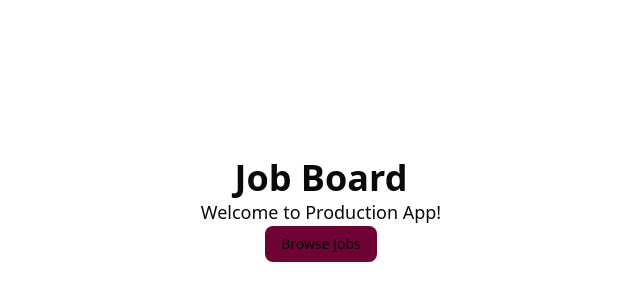
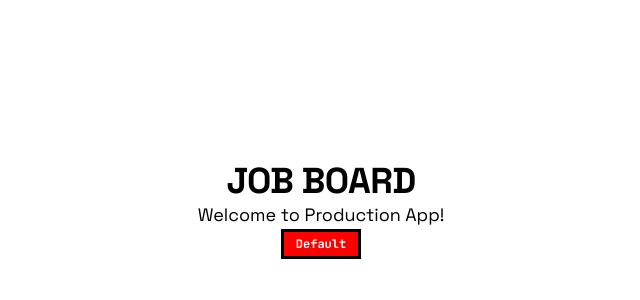
Before and after one commit to yaya1426/job-board, a Next.js app: page / in a window 1280 px wide. Shown: the part 190-490 px from the top of the page, without its empty margins (319-959 px from the left). Built offline with nearby package versions, Linux system fonts and the light colour scheme.

Commit message:
Day 5: Brutal Design System

```diff
--- a/app/(admin)/dashboard/page.tsx
+++ b/app/(admin)/dashboard/page.tsx
@@ -1,12 +1,11 @@
-import Link from "next/link";
+import { Button } from "@/components/ui/button";
 
 
 function DashboardPage() {
     return (
         <div className="flex flex-col items-center justify-center h-screen">
             <h1 className="text-4xl font-bold">Admin Dashboard</h1>
-            <Link className="bg-blue-500 text-white p-2 rounded-md hover:bg-blue-600" href="/dashboard/jobs">Jobs</Link>
-            <Link className="bg-blue-500 text-white p-2 rounded-md hover:bg-blue-600" href="/dashboard/applications">Applications</Link>
+            <Button variant="accent">Jobs</Button>
         </div>
     );
 }
--- a/app/(app)/page.tsx
+++ b/app/(app)/page.tsx
@@ -1,11 +1,11 @@
-import { Button } from "@/components/ui/button";
+import { Badge } from "@/components/ui/badge";
 
 export default function Home() {
   return (
     <div className="flex flex-col items-center justify-center h-screen">
       <h1 className="text-4xl font-bold">Job Board</h1>
       <p className="text-lg">Welcome to Production App!</p>
-      <Button variant="destructive">Browse Jobs</Button>
+      <Badge variant="destructive">Default</Badge>
     </div>
   );
 }
--- a/app/globals.css
+++ b/app/globals.css
@@ -1,126 +1,249 @@
+@import url("https://fonts.googleapis.com/css2?family=Space+Grotesk:wght@400;500;600;700&family=JetBrains+Mono:wght@400;500;600;700&display=swap");
+
 @import "tailwindcss";
 @import "tw-animate-css";
 @import "shadcn/tailwind.css";
 
-@custom-variant dark (&:is(.dark *));
+/* Tailwind v4 dark mode controlled by `.dark` class */
+@custom-variant dark (&:where(.dark, .dark *));
 
+/**
+ * Tailwind v4 token mapping (shadcn style):
+ * This is what makes classes like bg-background, text-foreground, border-border, etc. work.
+ */
 @theme inline {
-  --color-background: var(--background);
-  --color-foreground: var(--foreground);
-  --font-sans: var(--font-geist-sans);
-  --font-mono: var(--font-geist-mono);
-  --color-sidebar-ring: var(--sidebar-ring);
-  --color-sidebar-border: var(--sidebar-border);
-  --color-sidebar-accent-foreground: var(--sidebar-accent-foreground);
-  --color-sidebar-accent: var(--sidebar-accent);
-  --color-sidebar-primary-foreground: var(--sidebar-primary-foreground);
-  --color-sidebar-primary: var(--sidebar-primary);
-  --color-sidebar-foreground: var(--sidebar-foreground);
-  --color-sidebar: var(--sidebar);
-  --color-chart-5: var(--chart-5);
-  --color-chart-4: var(--chart-4);
-  --color-chart-3: var(--chart-3);
-  --color-chart-2: var(--chart-2);
-  --color-chart-1: var(--chart-1);
-  --color-ring: var(--ring);
-  --color-input: var(--input);
-  --color-border: var(--border);
-  --color-destructive: var(--destructive);
-  --color-accent-foreground: var(--accent-foreground);
-  --color-accent: var(--accent);
-  --color-muted-foreground: var(--muted-foreground);
-  --color-muted: var(--muted);
-  --color-secondary-foreground: var(--secondary-foreground);
-  --color-secondary: var(--secondary);
-  --color-primary-foreground: var(--primary-foreground);
-  --color-primary: var(--primary);
-  --color-popover-foreground: var(--popover-foreground);
-  --color-popover: var(--popover);
-  --color-card-foreground: var(--card-foreground);
-  --color-card: var(--card);
-  --radius-sm: calc(var(--radius) - 4px);
-  --radius-md: calc(var(--radius) - 2px);
+  /* Core */
+  --color-background: hsl(var(--background));
+  --color-foreground: hsl(var(--foreground));
+
+  --color-card: hsl(var(--card));
+  --color-card-foreground: hsl(var(--card-foreground));
+
+  --color-popover: hsl(var(--popover));
+  --color-popover-foreground: hsl(var(--popover-foreground));
+
+  --color-primary: hsl(var(--primary));
+  --color-primary-foreground: hsl(var(--primary-foreground));
+
+  --color-secondary: hsl(var(--secondary));
+  --color-secondary-foreground: hsl(var(--secondary-foreground));
+
+  --color-muted: hsl(var(--muted));
+  --color-muted-foreground: hsl(var(--muted-foreground));
+
+  --color-accent: hsl(var(--accent));
+  --color-accent-foreground: hsl(var(--accent-foreground));
+
+  --color-destructive: hsl(var(--destructive));
+  --color-destructive-foreground: hsl(var(--destructive-foreground));
+
+  --color-border: hsl(var(--border));
+  --color-input: hsl(var(--input));
+  --color-ring: hsl(var(--ring));
+
+  /* Extra semantic colors (your DS) */
+  --color-neon: hsl(var(--neon));
+  --color-neon-foreground: hsl(var(--neon-foreground));
+
+  --color-warning: hsl(var(--warning));
+  --color-warning-foreground: hsl(var(--warning-foreground));
+
+  --color-info: hsl(var(--info));
+  --color-info-foreground: hsl(var(--info-foreground));
+
+  /* Sidebar (shadcn/ui sidebar tokens) */
+  --color-sidebar: hsl(var(--sidebar-background));
+  --color-sidebar-foreground: hsl(var(--sidebar-foreground));
+  --color-sidebar-primary: hsl(var(--sidebar-primary));
+  --color-sidebar-primary-foreground: hsl(var(--sidebar-primary-foreground));
+  --color-sidebar-accent: hsl(var(--sidebar-accent));
+  --color-sidebar-accent-foreground: hsl(var(--sidebar-accent-foreground));
+  --color-sidebar-border: hsl(var(--sidebar-border));
+  --color-sidebar-ring: hsl(var(--sidebar-ring));
+
+  /* Typography */
+  --font-sans: var(--font-body);
+  --font-mono: var(--font-mono);
+
+  /* Radius (brutal DS) */
+  --radius-sm: var(--radius);
+  --radius-md: var(--radius);
   --radius-lg: var(--radius);
-  --radius-xl: calc(var(--radius) + 4px);
-  --radius-2xl: calc(var(--radius) + 8px);
-  --radius-3xl: calc(var(--radius) + 12px);
-  --radius-4xl: calc(var(--radius) + 16px);
+  --radius-xl: var(--radius);
+  --radius-2xl: var(--radius);
+  --radius-3xl: var(--radius);
+  --radius-4xl: var(--radius);
 }
 
+/* =========================
+   Design System Tokens (HSL)
+   ========================= */
 :root {
-  --radius: 0.625rem;
-  --background: oklch(1 0 0);
-  --foreground: oklch(0.145 0 0);
-  --card: oklch(1 0 0);
-  --card-foreground: oklch(0.145 0 0);
-  --popover: oklch(1 0 0);
-  --popover-foreground: oklch(0.145 0 0);
-  --primary: oklch(0.205 0 0);
-  --primary-foreground: oklch(0.985 0 0);
-  --secondary: oklch(0.97 0 0);
-  --secondary-foreground: oklch(0.205 0 0);
-  --muted: oklch(0.97 0 0);
-  --muted-foreground: oklch(0.556 0 0);
-  --accent: oklch(0.97 0 0);
-  --accent-foreground: oklch(0.205 0 0);
-  --destructive: oklch(0.3533 0.1406 0);
-  --border: oklch(0.922 0 0);
-  --input: oklch(0.922 0 0);
-  --ring: oklch(0.708 0 0);
-  --chart-1: oklch(0.646 0.222 41.116);
-  --chart-2: oklch(0.6 0.118 184.704);
-  --chart-3: oklch(0.398 0.07 227.392);
-  --chart-4: oklch(0.828 0.189 84.429);
-  --chart-5: oklch(0.769 0.188 70.08);
-  --sidebar: oklch(0.985 0 0);
-  --sidebar-foreground: oklch(0.145 0 0);
-  --sidebar-primary: oklch(0.205 0 0);
-  --sidebar-primary-foreground: oklch(0.985 0 0);
-  --sidebar-accent: oklch(0.97 0 0);
-  --sidebar-accent-foreground: oklch(0.205 0 0);
-  --sidebar-border: oklch(0.922 0 0);
-  --sidebar-ring: oklch(0.708 0 0);
+  --background: 0 0% 100%;
+  --foreground: 0 0% 0%;
+
+  --card: 0 0% 100%;
+  --card-foreground: 0 0% 0%;
+
+  --popover: 0 0% 100%;
+  --popover-foreground: 0 0% 0%;
+
+  --primary: 0 0% 0%;
+  --primary-foreground: 0 0% 100%;
+
+  --secondary: 0 0% 96%;
+  --secondary-foreground: 0 0% 0%;
+
+  --muted: 0 0% 94%;
+  --muted-foreground: 0 0% 40%;
+
+  --accent: 120 100% 40%;
+  --accent-foreground: 0 0% 0%;
+
+  --destructive: 0 100% 50%;
+  --destructive-foreground: 0 0% 100%;
+
+  --border: 0 0% 0%;
+  --input: 0 0% 0%;
+  --ring: 120 100% 40%;
+
+  --radius: 0px;
+
+  --neon: 120 100% 40%;
+  --neon-foreground: 0 0% 0%;
+  --warning: 45 100% 50%;
+  --warning-foreground: 0 0% 0%;
+  --info: 220 100% 50%;
+  --info-foreground: 0 0% 100%;
+
+  --sidebar-background: 0 0% 0%;
+  --sidebar-foreground: 0 0% 100%;
+  --sidebar-primary: 120 100% 40%;
+  --sidebar-primary-foreground: 0 0% 0%;
+  --sidebar-accent: 0 0% 15%;
+  --sidebar-accent-foreground: 0 0% 100%;
+  --sidebar-border: 0 0% 25%;
+  --sidebar-ring: 120 100% 40%;
+
+  --font-heading: "Space Grotesk", sans-serif;
+  --font-body: "Space Grotesk", sans-serif;
+  --font-mono: "JetBrains Mono", monospace;
+
+  --border-thick: 3px;
+  --border-thin: 2px;
 }
 
 .dark {
-  --background: oklch(0.145 0 0);
-  --foreground: oklch(0.985 0 0);
-  --card: oklch(0.205 0 0);
-  --card-foreground: oklch(0.985 0 0);
-  --popover: oklch(0.205 0 0);
-  --popover-foreground: oklch(0.985 0 0);
-  --primary: oklch(0.922 0 0);
-  --primary-foreground: oklch(0.205 0 0);
-  --secondary: oklch(0.269 0 0);
-  --secondary-foreground: oklch(0.985 0 0);
-  --muted: oklch(0.269 0 0);
-  --muted-foreground: oklch(0.708 0 0);
-  --accent: oklch(0.269 0 0);
-  --accent-foreground: oklch(0.985 0 0);
-  --destructive: oklch(0.704 0.191 22.216);
-  --border: oklch(1 0 0 / 10%);
-  --input: oklch(1 0 0 / 15%);
-  --ring: oklch(0.556 0 0);
-  --chart-1: oklch(0.488 0.243 264.376);
-  --chart-2: oklch(0.696 0.17 162.48);
-  --chart-3: oklch(0.769 0.188 70.08);
-  --chart-4: oklch(0.627 0.265 303.9);
-  --chart-5: oklch(0.645 0.246 16.439);
-  --sidebar: oklch(0.205 0 0);
-  --sidebar-foreground: oklch(0.985 0 0);
-  --sidebar-primary: oklch(0.488 0.243 264.376);
-  --sidebar-primary-foreground: oklch(0.985 0 0);
-  --sidebar-accent: oklch(0.269 0 0);
-  --sidebar-accent-foreground: oklch(0.985 0 0);
-  --sidebar-border: oklch(1 0 0 / 10%);
-  --sidebar-ring: oklch(0.556 0 0);
+  --background: 0 0% 5%;
+  --foreground: 0 0% 100%;
+
+  --card: 0 0% 8%;
+  --card-foreground: 0 0% 100%;
+
+  --popover: 0 0% 8%;
+  --popover-foreground: 0 0% 100%;
+
+  --primary: 0 0% 100%;
+  --primary-foreground: 0 0% 0%;
+
+  --secondary: 0 0% 15%;
+  --secondary-foreground: 0 0% 100%;
+
+  --muted: 0 0% 15%;
+  --muted-foreground: 0 0% 60%;
+
+  --accent: 120 100% 40%;
+  --accent-foreground: 0 0% 0%;
+
+  --destructive: 0 100% 50%;
+  --destructive-foreground: 0 0% 100%;
+
+  --border: 0 0% 100%;
+  --input: 0 0% 100%;
+  --ring: 120 100% 40%;
 }
 
+/* =========================
+   Base styles
+   ========================= */
 @layer base {
   * {
+    /* Keep your DS default border color behavior */
     @apply border-border outline-ring/50;
+    font-family: var(--font-body);
   }
+
   body {
     @apply bg-background text-foreground;
   }
+
+  h1, h2, h3, h4, h5, h6 {
+    font-family: var(--font-heading);
+    font-weight: 700;
+    text-transform: uppercase;
+    letter-spacing: -0.02em;
+  }
+
+  code, pre, .font-mono {
+    font-family: var(--font-mono);
+  }
 }
+
+/* =========================
+   Components (Brutal UI)
+   ========================= */
+@layer components {
+  .brutal-border {
+    border: var(--border-thick) solid hsl(var(--border));
+  }
+
+  .brutal-border-thin {
+    border: var(--border-thin) solid hsl(var(--border));
+  }
+
+  .brutal-shadow {
+    box-shadow: 4px 4px 0px 0px hsl(var(--foreground));
+  }
+
+  .brutal-shadow-accent {
+    box-shadow: 4px 4px 0px 0px hsl(var(--accent));
+  }
+
+  .brutal-hover {
+    transition: transform 0ms linear, box-shadow 0ms linear;
+  }
+
+  .brutal-hover:hover {
+    transform: translate(-2px, -2px);
+    box-shadow: 6px 6px 0px 0px hsl(var(--foreground));
+  }
+
+  .brutal-hover:active {
+    transform: translate(2px, 2px);
+    box-shadow: 0px 0px 0px 0px hsl(var(--foreground));
+  }
+
+  .status-submitted {
+    @apply bg-muted text-foreground;
+  }
+
+  .status-review {
+    background: hsl(var(--warning));
+    color: hsl(var(--warning-foreground));
+  }
+
+  .status-shortlist {
+    background: hsl(var(--accent));
+    color: hsl(var(--accent-foreground));
+  }
+
+  .status-rejected {
+    background: hsl(var(--destructive));
+    color: hsl(var(--destructive-foreground));
+  }
+
+  .status-interview {
+    background: hsl(var(--info));
+    color: hsl(var(--info-foreground));
+  }
+}
--- /dev/null
+++ b/components/ui/badge.tsx
@@ -0,0 +1,34 @@
+import * as React from "react";
+import { cva, type VariantProps } from "class-variance-authority";
+
+import { cn } from "@/lib/utils";
+
+const badgeVariants = cva(
+  "inline-flex items-center brutal-border px-3 py-1 font-mono text-xs font-bold",
+  {
+    variants: {
+      variant: {
+        default: "bg-primary text-primary-foreground",
+        secondary: "bg-secondary text-secondary-foreground",
+        destructive: "bg-destructive text-destructive-foreground",
+        outline: "bg-background text-foreground",
+        submitted: "bg-muted text-foreground",
+        review: "bg-warning text-warning-foreground",
+        shortlist: "bg-accent text-accent-foreground",
+        interview: "bg-info text-info-foreground",
+        rejected: "bg-destructive text-destructive-foreground",
+      },
+    },
+    defaultVariants: {
+      variant: "default",
+    },
+  },
+);
+
+export interface BadgeProps extends React.HTMLAttributes<HTMLDivElement>, VariantProps<typeof badgeVariants> {}
+
+function Badge({ className, variant, ...props }: BadgeProps) {
+  return <div className={cn(badgeVariants({ variant }), className)} {...props} />;
+}
+
+export { Badge, badgeVariants };
--- a/components/ui/button.tsx
+++ b/components/ui/button.tsx
@@ -1,64 +1,48 @@
-import * as React from "react"
-import { cva, type VariantProps } from "class-variance-authority"
-import { Slot } from "radix-ui"
+import * as React from "react";
+import { Slot } from "@radix-ui/react-slot";
+import { cva, type VariantProps } from "class-variance-authority";
 
-import { cn } from "@/lib/utils"
+import { cn } from "@/lib/utils";
 
 const buttonVariants = cva(
-  "inline-flex shrink-0 items-center justify-center gap-2 rounded-md text-sm font-medium whitespace-nowrap transition-all outline-none focus-visible:border-ring focus-visible:ring-[3px] focus-visible:ring-ring/50 disabled:pointer-events-none disabled:opacity-50 aria-invalid:border-destructive aria-invalid:ring-destructive/20 dark:aria-invalid:ring-destructive/40 [&_svg]:pointer-events-none [&_svg]:shrink-0 [&_svg:not([class*='size-'])]:size-4",
+  "inline-flex items-center justify-center gap-2 whitespace-nowrap font-heading text-sm font-bold uppercase brutal-border brutal-shadow brutal-hover transition-none disabled:pointer-events-none disabled:opacity-50 [&_svg]:pointer-events-none [&_svg]:size-4 [&_svg]:shrink-0",
   {
     variants: {
       variant: {
-        default: "bg-primary text-primary-foreground hover:bg-primary/90",
-        destructive:
-          "bg-destructive text-black hover:bg-destructive/90 focus-visible:ring-destructive/20 dark:bg-destructive/60 dark:focus-visible:ring-destructive/40",
-        outline:
-          "border bg-background shadow-xs hover:bg-accent hover:text-accent-foreground dark:border-input dark:bg-input/30 dark:hover:bg-input/50",
-        secondary:
-          "bg-secondary text-secondary-foreground hover:bg-secondary/80",
-        ghost:
-          "hover:bg-accent hover:text-accent-foreground dark:hover:bg-accent/50",
-        link: "text-primary underline-offset-4 hover:underline",
+        default: "bg-foreground text-background hover:bg-accent hover:text-accent-foreground",
+        accent: "bg-accent text-accent-foreground hover:bg-foreground hover:text-background",
+        destructive: "bg-destructive text-destructive-foreground hover:bg-foreground hover:text-background",
+        outline: "bg-background text-foreground hover:bg-foreground hover:text-background",
+        secondary: "bg-secondary text-secondary-foreground hover:bg-foreground hover:text-background",
+        ghost: "border-transparent shadow-none hover:bg-accent/10 hover:text-accent-foreground",
+        link: "text-primary underline-offset-4 hover:underline border-transparent shadow-none",
       },
       size: {
-        default: "h-9 px-4 py-2 has-[>svg]:px-3",
-        xs: "h-6 gap-1 rounded-md px-2 text-xs has-[>svg]:px-1.5 [&_svg:not([class*='size-'])]:size-3",
-        sm: "h-8 gap-1.5 rounded-md px-3 has-[>svg]:px-2.5",
-        lg: "h-10 rounded-md px-6 has-[>svg]:px-4",
-        icon: "size-9",
-        "icon-xs": "size-6 rounded-md [&_svg:not([class*='size-'])]:size-3",
-        "icon-sm": "size-8",
-        "icon-lg": "size-10",
+        default: "px-6 py-3",
+        sm: "px-4 py-2 text-xs",
+        lg: "px-8 py-4 text-base",
+        icon: "h-10 w-10 p-0",
       },
     },
     defaultVariants: {
       variant: "default",
       size: "default",
     },
-  }
-)
+  },
+);
 
-function Button({
-  className,
-  variant = "default",
-  size = "default",
-  asChild = false,
-  ...props
-}: React.ComponentProps<"button"> &
-  VariantProps<typeof buttonVariants> & {
-    asChild?: boolean
-  }) {
-  const Comp = asChild ? Slot.Root : "button"
-
-  return (
-    <Comp
-      data-slot="button"
-      data-variant={variant}
-      data-size={size}
-      className={cn(buttonVariants({ variant, size, className }))}
-      {...props}
-    />
-  )
+export interface ButtonProps
+  extends React.ButtonHTMLAttributes<HTMLButtonElement>,
+    VariantProps<typeof buttonVariants> {
+  asChild?: boolean;
 }
 
-export { Button, buttonVariants }
+const Button = React.forwardRef<HTMLButtonElement, ButtonProps>(
+  ({ className, variant, size, asChild = false, ...props }, ref) => {
+    const Comp = asChild ? Slot : "button";
+    return <Comp className={cn(buttonVariants({ variant, size, className }))} ref={ref} {...props} />;
+  },
+);
+Button.displayName = "Button";
+
+export { Button, buttonVariants };
```
Also changed, not shown: components/BrutalUI.tsx (added, +50 -0 lines), components/ui/card.tsx (added, +43 -0 lines), components/ui/input.tsx (added, +33 -0 lines).
